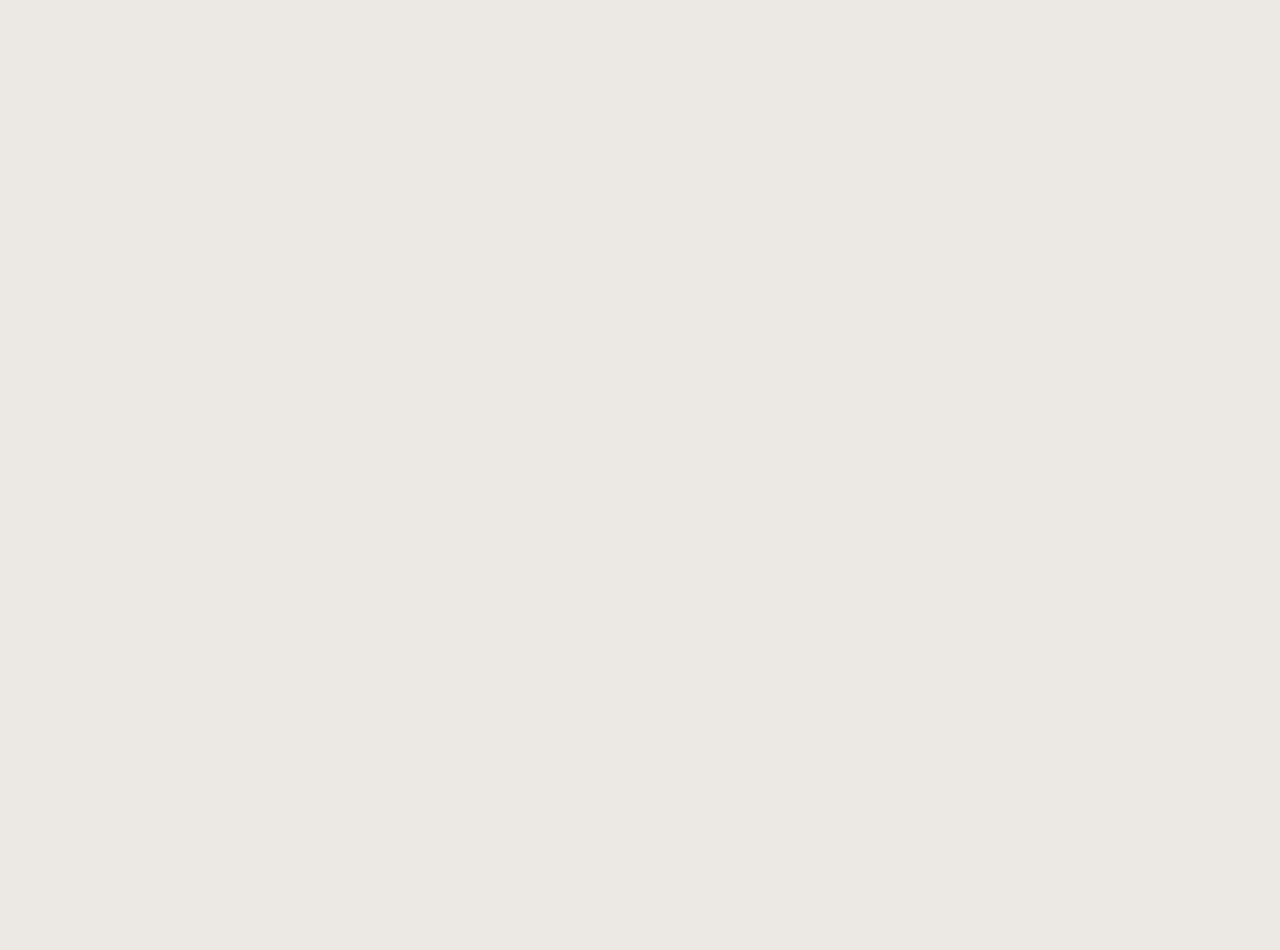
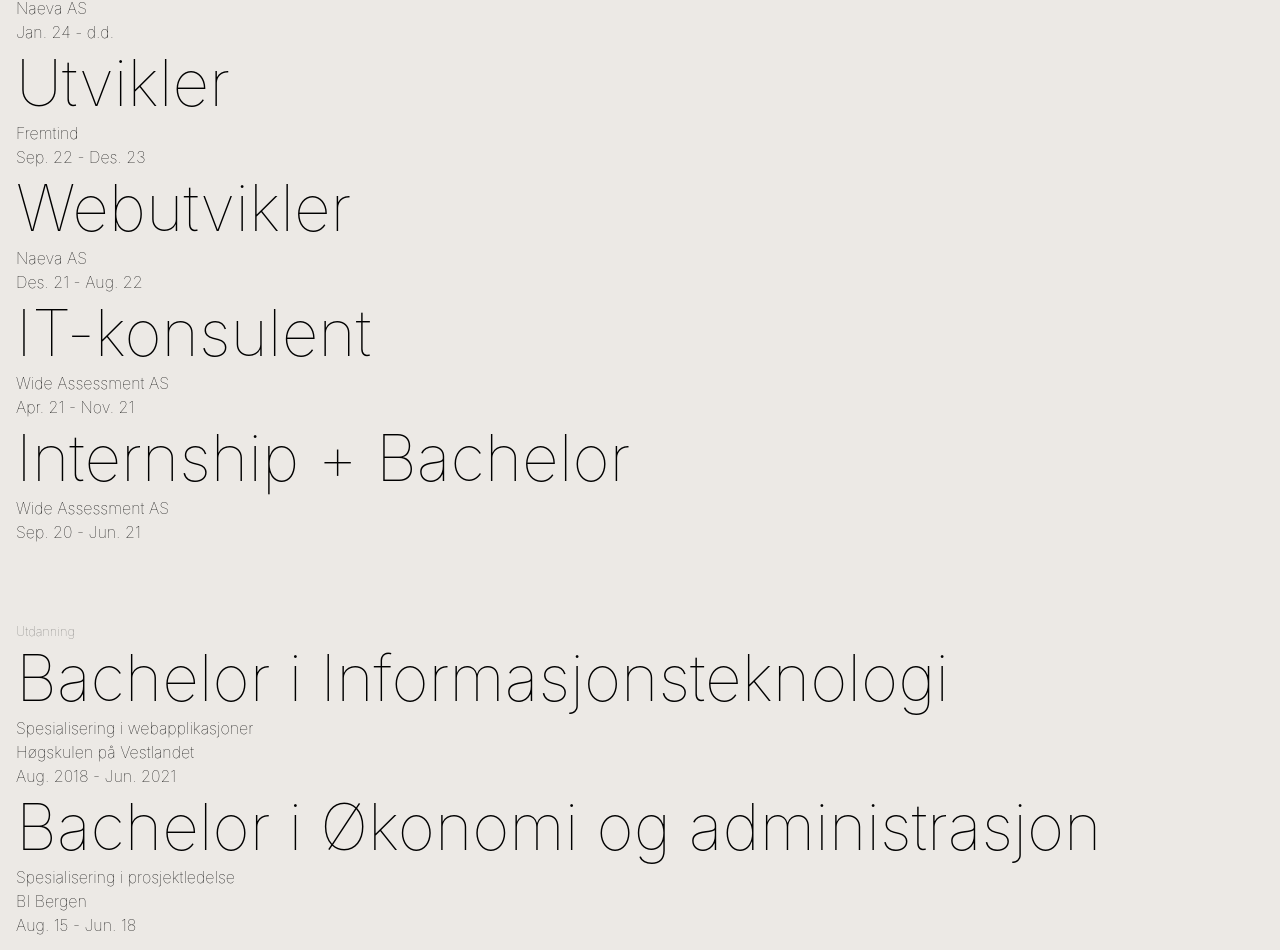
Before and after one commit to glennbarosen/homepage, a SvelteKit app: page /experience in a window 1280 px wide. Before the commit this address had no page. Shown: the part 192-1142 px from the top of the page. Before the commit the page ends 800 px from the top, so only its background shows below. Built offline with nearby package versions, Linux system fonts and the light colour scheme.

Commit message:
Add experience page and related components

```diff
--- /dev/null
+++ b/src/routes/experience/+page.svelte
@@ -0,0 +1,37 @@
+<script lang="ts">
+	import { experience } from './experience';
+	import Experience from './Experience.svelte';
+</script>
+
+<svelte:head>
+	<title>Erfaring - Glenn.</title>
+	<meta name="description" content="Overview of work experience" />
+</svelte:head>
+
+<main>
+	<section>
+		<h1>Arbeid</h1>
+		{#each experience['work'] as { title, company, startDate, endDate }}
+			<Experience {title} {company} {startDate} {endDate} />
+		{/each}
+	</section>
+	<section>
+		<h1>Utdanning</h1>
+		{#each experience['education'] as { title, company, additionalInfo, startDate, endDate }}
+			<Experience {title} {company} {additionalInfo} {startDate} {endDate} />
+		{/each}
+	</section>
+</main>
+
+<style>
+	main {
+		display: flex;
+		flex-direction: column;
+		gap: 5rem;
+	}
+	h1 {
+		font-size: 0.8rem;
+		font-weight: 100;
+		opacity: 0.5;
+	}
+</style>
--- /dev/null
+++ b/src/routes/experience/+page.ts
@@ -0,0 +1,3 @@
+// since there's no dynamic data here, we can prerender
+// it so that it gets served as a static asset in production
+export const prerender = true;
--- /dev/null
+++ b/src/routes/experience/Experience.svelte
@@ -0,0 +1,31 @@
+<script lang="ts">
+	import type { Experience as ExperienceItem } from './experience';
+	export let title: ExperienceItem['title'] = '';
+	export let company: ExperienceItem['company'] = '';
+	export let startDate: ExperienceItem['startDate'] = '';
+	export let endDate: ExperienceItem['endDate'] = '';
+	export let additionalInfo: ExperienceItem['additionalInfo'] = undefined;
+</script>
+
+<article>
+	<h2>{title}</h2>
+	{#if additionalInfo}
+		<p>{additionalInfo}</p>
+	{/if}
+	<p>{company}</p>
+	<p>{startDate} - {endDate}</p>
+</article>
+
+<style>
+	article {
+		display: flex;
+		flex-direction: column;
+	}
+	h2 {
+		font-size: var(--font-large);
+		font-weight: 100;
+	}
+	p {
+		line-height: 1.5;
+	}
+</style>
--- /dev/null
+++ b/src/routes/experience/experience.ts
@@ -0,0 +1,60 @@
+type ExperienceType = 'work' | 'education';
+
+export type Experience = {
+	title: string;
+	company: string;
+	additionalInfo?: string;
+	startDate: string;
+	endDate: string;
+};
+
+export const experience: Record<ExperienceType, Experience[]> = {
+	work: [
+		{
+			title: 'Web lead',
+			company: 'Naeva AS',
+			startDate: 'Jan. 24',
+			endDate: 'd.d.'
+		},
+		{
+			title: 'Utvikler',
+			company: 'Fremtind',
+			startDate: 'Sep. 22',
+			endDate: 'Des. 23'
+		},
+		{
+			title: 'Webutvikler',
+			company: 'Naeva AS',
+			startDate: 'Des. 21',
+			endDate: 'Aug. 22'
+		},
+		{
+			title: 'IT-konsulent',
+			company: 'Wide Assessment AS',
+			startDate: 'Apr. 21',
+			endDate: 'Nov. 21'
+		},
+		{
+			title: 'Internship + Bachelor',
+			company: 'Wide Assessment AS',
+			startDate: 'Sep. 20',
+			endDate: 'Jun. 21'
+		}
+	],
+	education: [
+		{
+			title: 'Bachelor i Informasjonsteknologi',
+			additionalInfo: 'Spesialisering i webapplikasjoner',
+			company: 'Høgskulen på Vestlandet',
+			startDate: 'Aug. 2018',
+			endDate: 'Jun. 2021'
+		},
+		{
+			title: 'Bachelor i Økonomi og administrasjon',
+			additionalInfo: 'Spesialisering i prosjektledelse',
+			company: 'BI Bergen',
+			startDate: 'Aug. 15',
+			endDate: 'Jun. 18'
+		}
+	]
+};
```
